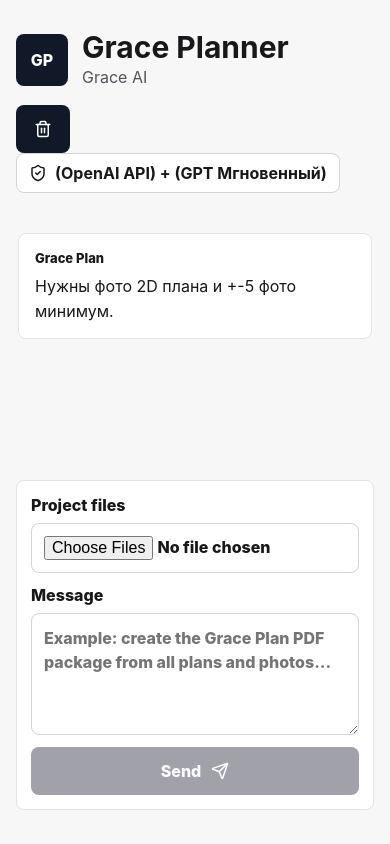
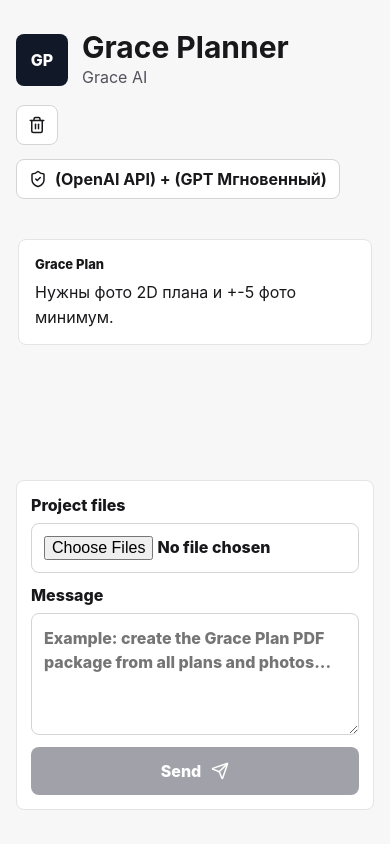
Before and after one commit to ukraine-devs/GracePlan, a React (Vite) app: page / in a window 390 px wide. Built offline with nearby package versions, Linux system fonts and the light colour scheme.

Commit message:
Style chat history controls

```diff
--- a/src/styles.css
+++ b/src/styles.css
@@ -36,7 +36,8 @@
   padding: 16px 0;
 }
 
-.brand-row {
+.brand-row,
+.header-actions {
   display: flex;
   align-items: center;
   gap: 14px;
@@ -68,16 +69,27 @@
   color: #52525b;
 }
 
-.secure-badge {
+.secure-badge,
+.icon-button {
   display: inline-flex;
   align-items: center;
-  gap: 8px;
+  justify-content: center;
   min-height: 40px;
-  padding: 0 12px;
   border: 1px solid #d4d4d8;
   border-radius: 8px;
   background: #ffffff;
+}
+
+.secure-badge {
+  gap: 8px;
+  padding: 0 12px;
   font-weight: 700;
+}
+
+.icon-button {
+  width: 42px;
+  color: #18181b;
+  padding: 0;
 }
 
 .messages {
@@ -190,7 +202,8 @@
     padding: 16px;
   }
 
-  .topbar {
+  .topbar,
+  .header-actions {
     align-items: flex-start;
     flex-direction: column;
   }
```
